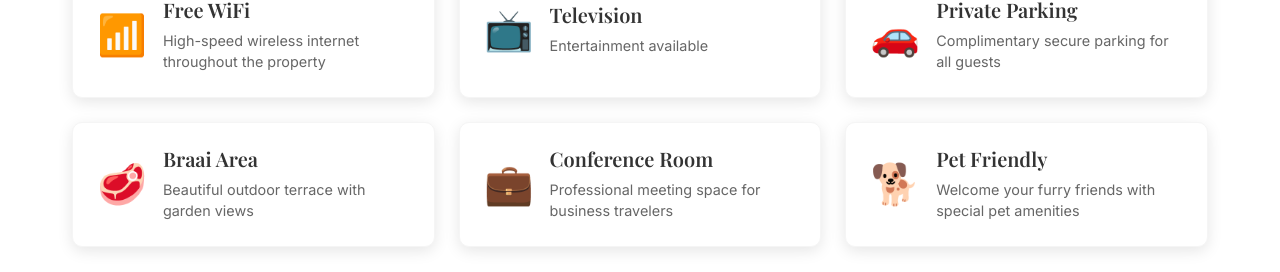
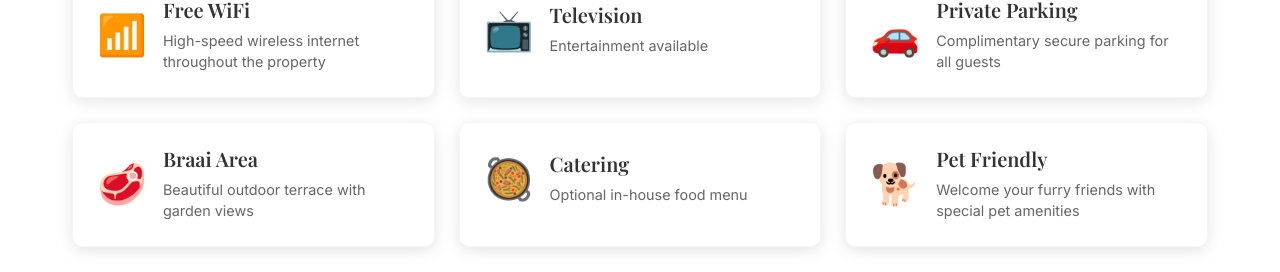
Before and after one commit to Lebo-Madikane/lindani-bnb, a Next.js app: page / in a window 1280 px wide. Shown: the part 3200-3472 px from the top of the page. Built offline with nearby package versions, Linux system fonts and the light colour scheme; a web font is replaced by a local one.

Commit message:
Update amenities

```diff
--- a/src/components/Amenities/Amenities.js
+++ b/src/components/Amenities/Amenities.js
@@ -55,9 +55,9 @@ export default function Amenities() {
         },
         {
             id: 8,
-            title: "Conference Room",
-            description: "Professional meeting space for business travelers",
-            icon: "💼",
+            title: "Catering",
+            description: "Optional in-house food menu",
+            icon: "🥘",
             featured: false
         },
         {
```
